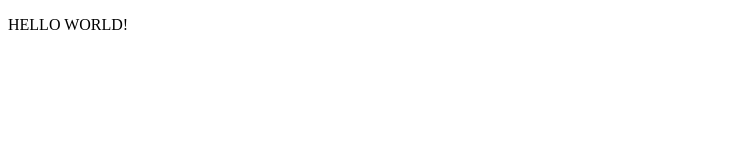
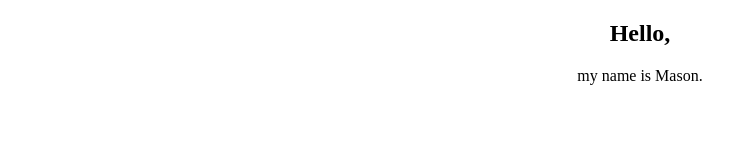
Before and after one commit to Nenrikido/masonzettle-website, a plain HTML site: page index.html in a window 1280 px wide. Shown: the whole page, without its empty margins (0-752 px from the left). Drawn offline with Linux system fonts and the light colour scheme.

Commit message:
Update index.html

```diff
--- a/index.html
+++ b/index.html
@@ -1,11 +1,14 @@
 <!DOCTYPE html>
 <html>
   <head>
-    <title>Hello World</title>
+    <title>Mason Zettlemoyer</title>
     <link href="./style.css" rel="stylesheet">
     <script src="./scripts.js"></script>
   </head>
   <body>
-    <p>HELLO WORLD!</p>
+    <center>
+      <h2>Hello,</h2>
+      <p>my name is Mason.</p>
+    </center>
   </body>
 </html>
```
